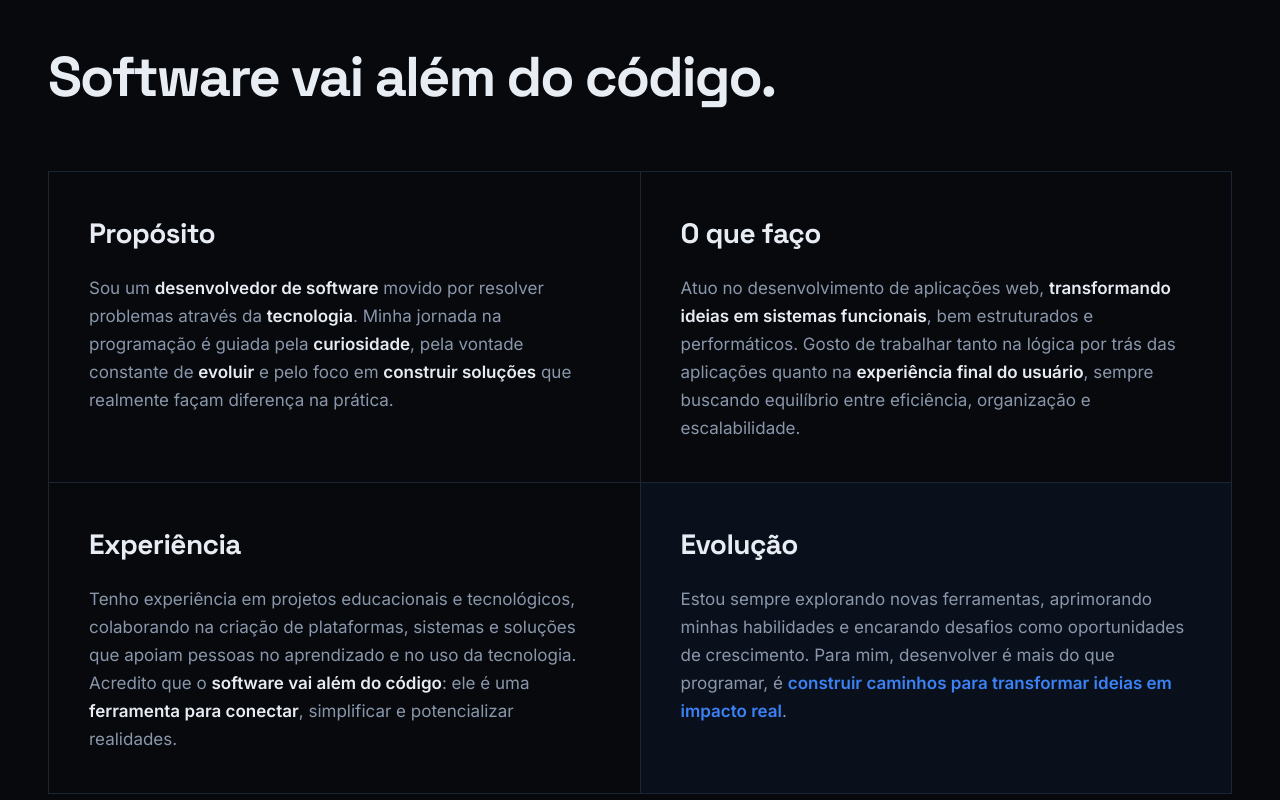
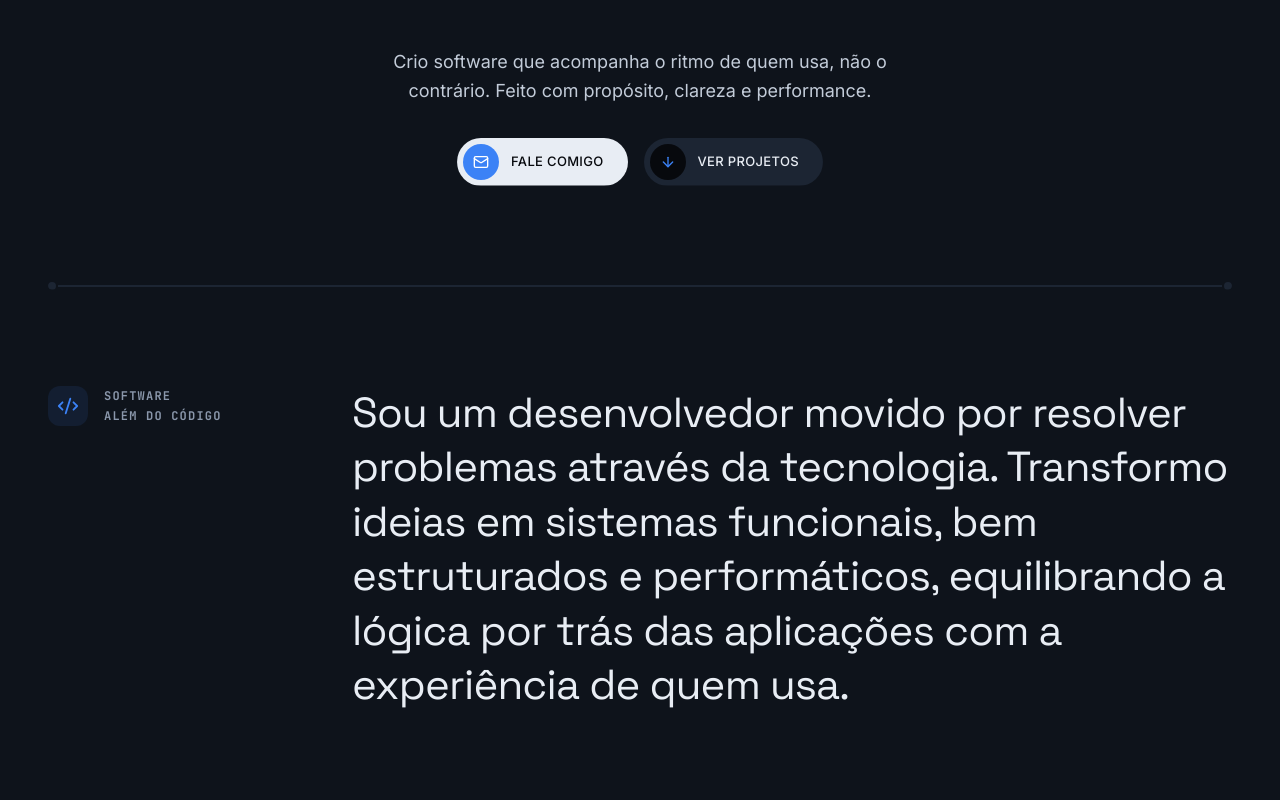
Before and after one commit to kauanguilhermesantos/portfolio, a React (Vite) app: page / in a window 1280 px wide. Shown: the part 940-1740 px from the top of the page. Built offline with nearby package versions, Linux system fonts and the light colour scheme.

Commit message:
feat(SobreSection): acende de palavra em palavra na rolagem

```diff
--- a/src/components/SobreSection.jsx
+++ b/src/components/SobreSection.jsx
@@ -1,13 +1,17 @@
 import { useEffect, useRef, useState } from "react"
+import { ArrowDown, Code2, Mail } from "lucide-react"
 
 const B = ({ children }) => <strong className="font-semibold text-fg">{children}</strong>
+
+const MANIFESTO =
+  "Sou um desenvolvedor movido por resolver problemas através da tecnologia. Transformo ideias em sistemas funcionais, bem estruturados e performáticos, equilibrando a lógica por trás das aplicações com a experiência de quem usa."
+const palavras = MANIFESTO.split(" ")
 
 const pilares = [
   {
     titulo: "Propósito",
     texto: (
       <>
-        Sou um <B>desenvolvedor de software</B> movido por resolver problemas através da <B>tecnologia</B>.
         Minha jornada na programação é guiada pela <B>curiosidade</B>, pela vontade constante de <B>evoluir</B> e pelo foco
         em <B>construir soluções</B> que realmente façam diferença na prática.
       </>
@@ -17,9 +21,8 @@ const pilares = [
     titulo: "O que faço",
     texto: (
       <>
-        Atuo no desenvolvimento de aplicações web, <B>transformando ideias em sistemas funcionais</B>, bem estruturados
-        e performáticos. Gosto de trabalhar tanto na lógica por trás das aplicações quanto na <B>experiência final
-        do usuário</B>, sempre buscando equilíbrio entre eficiência, organização e escalabilidade.
+        Atuo no desenvolvimento de aplicações web, <B>transformando ideias em sistemas funcionais</B>, sempre buscando
+        equilíbrio entre eficiência, organização e escalabilidade.
       </>
     ),
   },
@@ -27,9 +30,8 @@ const pilares = [
     titulo: "Experiência",
     texto: (
       <>
-        Tenho experiência em projetos educacionais e tecnológicos, colaborando na criação de plataformas,
-        sistemas e soluções que apoiam pessoas no aprendizado e no uso da tecnologia. Acredito que o <B>software
-        vai além do código</B>: ele é uma <B>ferramenta para conectar</B>, simplificar e potencializar realidades.
+        Projetos educacionais e tecnológicos: plataformas, sistemas e soluções que apoiam pessoas no aprendizado. O{" "}
+        <B>software vai além do código</B>: é uma <B>ferramenta para conectar</B>, simplificar e potencializar realidades.
       </>
     ),
   },
@@ -37,42 +39,34 @@ const pilares = [
     titulo: "Evolução",
     texto: (
       <>
-        Estou sempre explorando novas ferramentas, aprimorando minhas habilidades e encarando desafios como
-        oportunidades de crescimento. Para mim, desenvolver é mais do que programar, é{" "}
+        Sempre explorando novas ferramentas e encarando desafios como oportunidades. Desenvolver é{" "}
         <strong className="font-semibold text-accent">construir caminhos para transformar ideias em impacto real</strong>.
       </>
     ),
   },
 ]
 
-// linha do tempo da ficha "Sobre B — Ficha da animação" no Paper (1300ms), agora presa à rolagem
-const TOTAL = 1300
-const INICIO = 0.9 // topo da seção a 90% da altura da janela -> progresso 0
-const FIM = 0.2 // topo da seção a 20% -> progresso 1
+const limitar = (v) => Math.min(1, Math.max(0, v))
 
-const limitar = (v) => Math.min(1, Math.max(0, v))
-const easeOut = (k) => 1 - Math.pow(1 - k, 3)
-
-// quanto de um trecho [delay, delay + duracao] da linha do tempo já foi percorrido
-const etapa = (progresso, delay, duracao) => easeOut(limitar((progresso * TOTAL - delay) / duracao))
-
-export default function SobreSection() {
-  const ref = useRef(null)
-  const [progresso, setProgresso] = useState(0)
-  const [menosMovimento] = useState(() => window.matchMedia("(prefers-reduced-motion: reduce)").matches)
+// progresso 0→1 enquanto o topo do elemento vai de 85% a 35% da altura da janela
+function useProgressoRolagem(ref) {
+  const [progresso, setProgresso] = useState(() =>
+    window.matchMedia("(prefers-reduced-motion: reduce)").matches ? 1 : 0
+  )
 
   useEffect(() => {
+    if (window.matchMedia("(prefers-reduced-motion: reduce)").matches) return
     let frame = 0
     const medir = () => {
       frame = 0
       const topo = ref.current.getBoundingClientRect().top
-      const altura = window.innerHeight
-      setProgresso(limitar((altura * INICIO - topo) / (altura * (INICIO - FIM))))
+      const h = window.innerHeight
+      setProgresso(limitar((h * 0.85 - topo) / (h * 0.5)))
     }
     const agendar = () => {
       if (!frame) frame = requestAnimationFrame(medir)
     }
-    agendar() // mede já na montagem (ex.: página aberta em #sobre)
+    agendar()
     window.addEventListener("scroll", agendar, { passive: true })
     window.addEventListener("resize", agendar)
     return () => {
@@ -80,35 +74,86 @@ export default function SobreSection() {
       window.removeEventListener("resize", agendar)
       cancelAnimationFrame(frame)
     }
-  }, [])
+  }, [ref])
 
-  // quem pediu menos movimento vê a mesma sequência, mas subindo só 8px
-  const surgir = (delay, duracao, distancia) => {
-    const e = etapa(progresso, delay, duracao)
-    return { opacity: e, translate: `0 ${(1 - e) * (menosMovimento ? 8 : distancia)}px` }
+  return progresso
 }
 
+const botao =
+  "group flex items-center gap-3 rounded-full py-1.5 pl-1.5 pr-6 text-[13px] font-medium uppercase tracking-wide transition-colors duration-300"
+const circulo =
+  "flex h-9 w-9 items-center justify-center rounded-full transition-transform duration-500 ease-suave group-hover:rotate-[-12deg] group-hover:scale-110"
+
+export default function SobreSection() {
+  const manifestoRef = useRef(null)
+  const progresso = useProgressoRolagem(manifestoRef)
+
   return (
-    <section id="sobre" ref={ref} className="scroll-mt-20">
-      <div className="mx-auto flex max-w-7xl flex-col gap-12 px-6 py-24 md:gap-16 md:px-12 md:py-32">
-        <div className="flex flex-col gap-5">
-          <h2
-            className="font-display text-4xl font-bold leading-[1.08] tracking-[-0.035em] text-fg md:text-[56px]"
-            style={surgir(100, 600, 24)}
-          >
-            Software vai além do código.
+    <section id="sobre" className="scroll-mt-20 bg-surface px-6 py-20 md:px-12 md:py-32">
+      <div className="mx-auto flex max-w-3xl flex-col items-center gap-8 text-center">
+        <p data-revelar className="max-w-lg text-base leading-relaxed text-soft md:text-lg">
+          Crio software que acompanha o ritmo de quem usa, não o contrário. Feito com propósito, clareza e performance.
+        </p>
+        <div data-revelar style={{ "--atraso": "150ms" }} className="flex flex-wrap justify-center gap-4">
+          <a href="#contato" className={`${botao} bg-fg text-ink hover:bg-white`}>
+            <span className={`${circulo} bg-accent text-white`}>
+              <Mail size={16} />
+            </span>
+            Fale comigo
+          </a>
+          <a href="#projetos" className={`${botao} bg-line text-fg hover:bg-[#263246]`}>
+            <span className={`${circulo} bg-ink text-accent`}>
+              <ArrowDown size={16} />
+            </span>
+            Ver projetos
+          </a>
+        </div>
+      </div>
+
+      {/* divisor decorativo: ponto — linha — ponto */}
+      <div data-revelar style={{ "--atraso": "250ms" }} className="mx-auto my-16 flex max-w-7xl items-center gap-0.5 md:my-24">
+        <span className="h-2 w-2 rounded-full bg-line" />
+        <span className="h-[2px] flex-1 bg-line" />
+        <span className="h-2 w-2 rounded-full bg-line" />
+      </div>
+
+      <div className="mx-auto flex max-w-7xl flex-col gap-10 md:flex-row md:gap-20">
+        <div className="flex shrink-0 items-start gap-4 md:w-56">
+          <span className="flex h-10 w-10 items-center justify-center rounded-xl bg-accent/10 text-accent">
+            <Code2 size={22} />
+          </span>
+          <h2 className="font-mono text-xs font-semibold uppercase leading-5 tracking-widest text-muted">
+            Software
+            <br />
+            além do código
           </h2>
         </div>
 
-        <div
-          className="grid border-l border-t md:grid-cols-2"
-          style={{ borderColor: `rgb(28 37 51 / ${etapa(progresso, 300, 500)})` }}
+        {/* cada palavra acende conforme a rolagem avança */}
+        <p
+          ref={manifestoRef}
+          aria-label={MANIFESTO}
+          className="font-display text-2xl leading-[1.3] tracking-[-0.02em] sm:text-3xl md:text-4xl lg:text-[42px]"
         >
-          {pilares.map((pilar, i) => {
-            const destaque = i === pilares.length - 1
-            return (
+          {palavras.map((p, i) => (
+            <span
+              key={i}
+              aria-hidden
+              className="transition-colors duration-200"
+              style={{ color: `rgb(232 237 244 / ${0.15 + 0.85 * limitar(progresso * palavras.length - i)})` }}
+            >
+              {p}{" "}
+            </span>
+          ))}
+        </p>
+      </div>
+
+      <div className="mx-auto mt-20 grid max-w-7xl border-l border-t border-line md:mt-28 md:grid-cols-2">
+        {pilares.map((pilar, i) => (
           <article
             key={pilar.titulo}
+            data-revelar
+            style={{ "--atraso": `${i * 120}ms` }}
             className="group relative flex flex-col gap-5 overflow-hidden border-b border-r border-line p-8 md:p-10 before:pointer-events-none before:absolute before:inset-0 before:bg-[radial-gradient(420px_circle_at_var(--x,50%)_var(--y,50%),rgba(59,130,246,0.14),transparent_60%)] before:opacity-0 before:transition-opacity before:duration-300 hover:before:opacity-100"
             onPointerMove={(e) => {
               // holofote segue o cursor dentro do card
@@ -116,17 +161,12 @@ export default function SobreSection() {
               e.currentTarget.style.setProperty("--x", `${e.clientX - r.left}px`)
               e.currentTarget.style.setProperty("--y", `${e.clientY - r.top}px`)
             }}
-                style={{
-                  ...surgir(350 + i * 120, 500, 32),
-                  ...(destaque && { backgroundColor: `rgb(59 130 246 / ${0.06 * etapa(progresso, 1100, 200)})` }),
-                }}
           >
+            <span className="font-mono text-xs text-accent">0{i + 1}</span>
             <h3 className="font-display text-[28px] font-bold tracking-[-0.02em] text-fg">{pilar.titulo}</h3>
             <p className="text-[17px] leading-7 text-muted">{pilar.texto}</p>
           </article>
-            )
-          })}
-        </div>
+        ))}
       </div>
     </section>
   )
```
Lines whose indentation alone changed are shown as unchanged.
